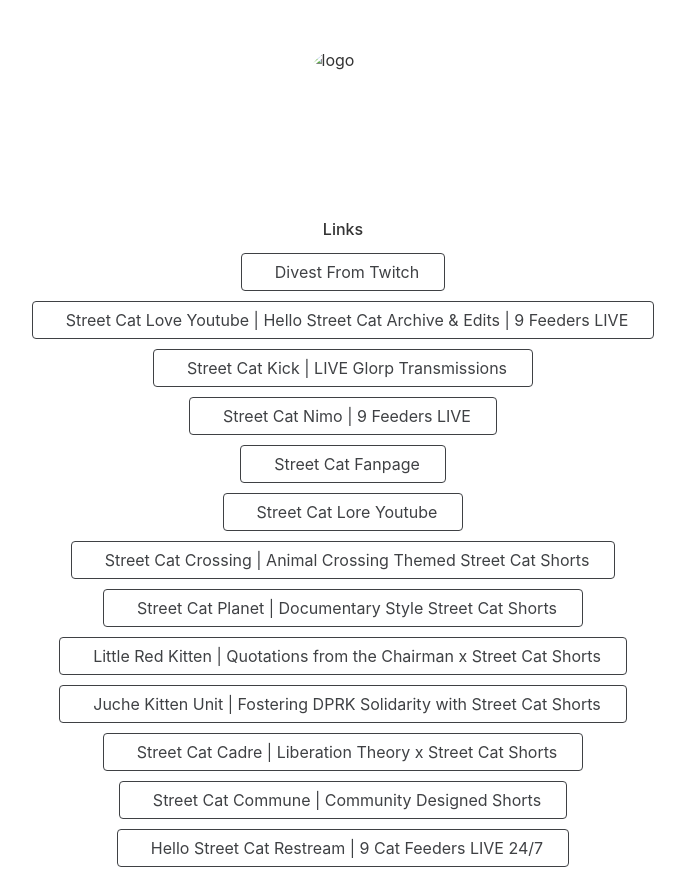
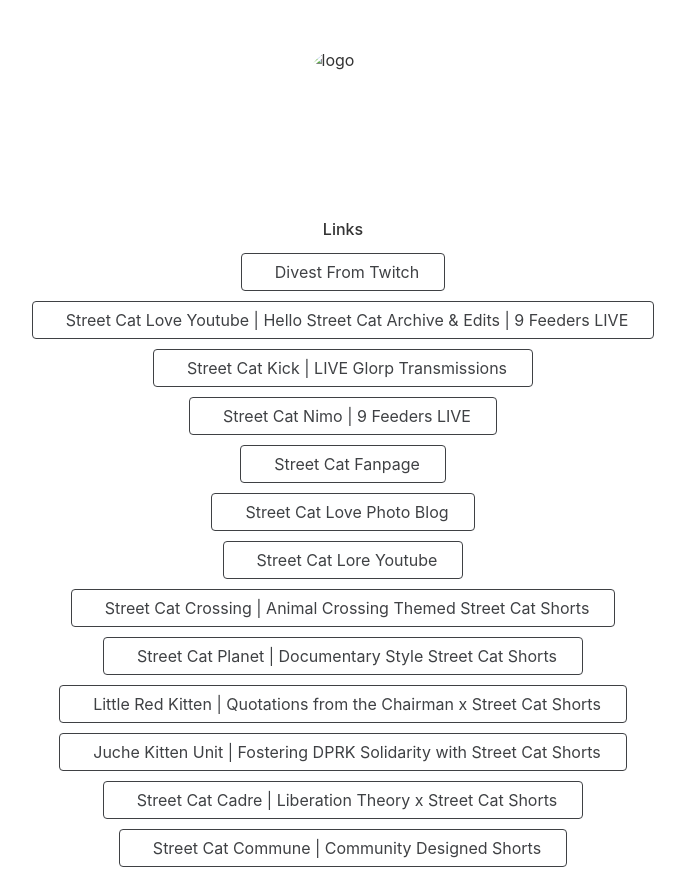
Before and after one commit to StreetCatLove/streetcatlove.github.io, a Jekyll site: the page built from CHANGELOG.md, in a window 1280 px wide and 900 px high, cut to the strip 0-873 px from the top of the window. Shown: the whole strip, without its empty margins (297-982 px from the left). Built offline with Jekyll 4.4.1, drawn with Linux system fonts in a browser that asks for light colours; nearby versions of some CDN libraries; our own code applies the rules of GitHub Pages for plain Markdown files.

Commit message:
Update links.yml

```diff
--- a/_data/links.yml
+++ b/_data/links.yml
@@ -22,6 +22,10 @@
     - title: Street Cat Fanpage
       url: https://streetcatlove.github.io/hellostreetcat/
       icon: tdesign:cat # Icons are optional
+
+    - title: Street Cat Love Photo Blog
+      url: https://streetcatlove.github.io/photo/
+      icon: tdesign:camera # Icons are optional
 
     - title: Street Cat Lore Youtube
       url: https://www.youtube.com/@Street_Cat_Lore
```
